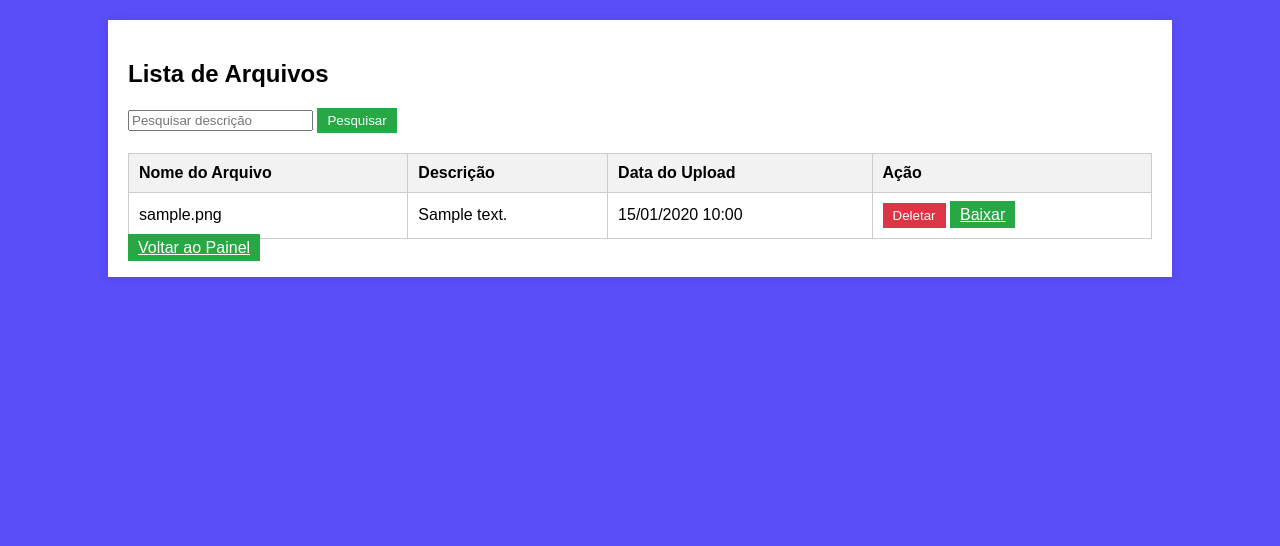
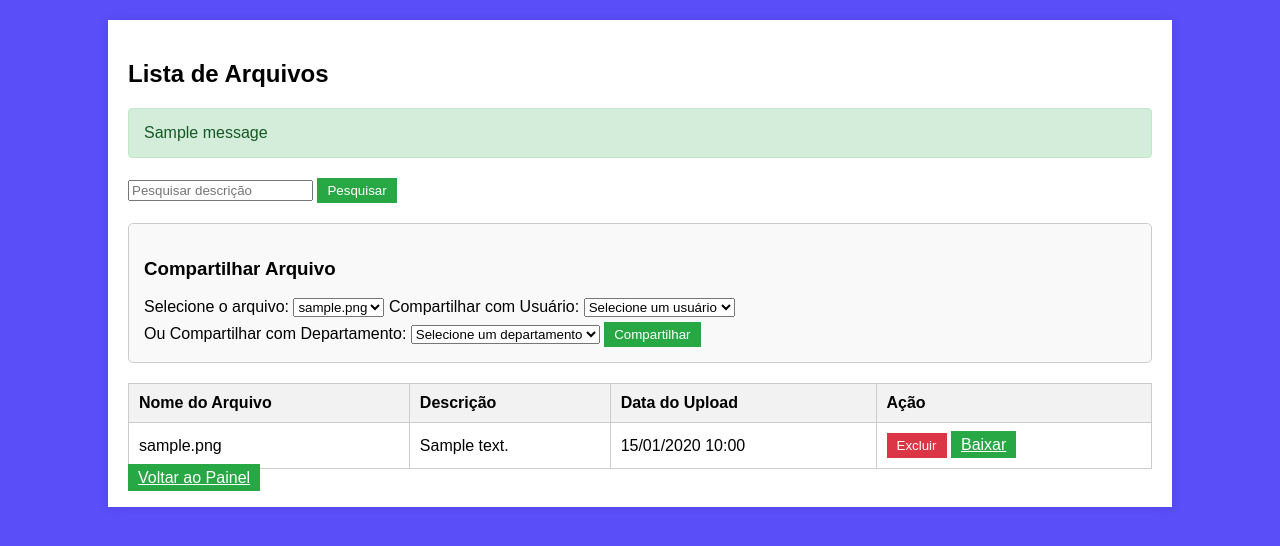
Before and after one commit to calebewerneckcouto/DropSlim, a Flask app: page /file_list in a window 1280 px wide. Shown: the part 178-724 px from the top of the page. Run offline with Flask 3, Linux system fonts and the light colour scheme; a user stored in the database is signed in; tables that the repository leaves empty hold one stand-in row (values such as "Sample post"); one stand-in notice (Sample message) is shown.

Commit message:
compartilhando arquivos

```diff
--- a/app.py
+++ b/app.py
@@ -1,4 +1,4 @@
-from flask import Flask, render_template, redirect, url_for, request, flash, session, send_file, jsonify
+from flask import Flask, render_template, redirect, url_for, request, flash, send_file, jsonify
 from flask_sqlalchemy import SQLAlchemy
 from flask_login import LoginManager, UserMixin, login_user, logout_user, login_required, current_user
 from werkzeug.security import generate_password_hash, check_password_hash
@@ -10,6 +10,7 @@ import random
 import string
 import io
 import re
+from sqlalchemy.exc import IntegrityError
 
 # Configurações
 app = Flask(__name__)
@@ -22,7 +23,7 @@ app.config['MAX_CONTENT_LENGTH'] = 16 * 1024 * 1024  # Limita a 16 MB
 app.config['MAIL_SERVER'] = 'smtp.gmail.com'
 app.config['MAIL_PORT'] = 587
 app.config['MAIL_USERNAME'] = os.environ.get('MAIL_USERNAME', 'calebewerneck@gmail.com')
-app.config['MAIL_PASSWORD'] = os.environ.get('MAIL_PASSWORD', 'yakg alds oqzf msnd')
+app.config['MAIL_PASSWORD'] = os.environ.get('MAIL_PASSWORD', 'bmuw gyau wjrx xfly')
 app.config['MAIL_USE_TLS'] = True
 app.config['MAIL_USE_SSL'] = False
 
@@ -37,10 +38,11 @@ class User(UserMixin, db.Model):
     __tablename__ = 'user'
     id = db.Column(db.Integer, primary_key=True)
     username = db.Column(db.String(100), unique=True, nullable=False)
-    password = db.Column(db.String(128), nullable=False)
+    password = db.Column(db.String(256), nullable=False)
     email = db.Column(db.String(120), unique=True, nullable=False)
     department_id = db.Column(db.Integer, db.ForeignKey('department.id'), nullable=False)
     files = db.relationship('File', backref='owner', lazy=True)
+    department = db.relationship('Department', backref='members', lazy=True)  # Renomeado para 'members'
 
 class Department(db.Model):
     __tablename__ = 'department'
@@ -52,10 +54,21 @@ class File(db.Model):
     __tablename__ = 'file'
     id = db.Column(db.Integer, primary_key=True)
     filename = db.Column(db.String(100), nullable=False)
+    upload_date = db.Column(db.DateTime, nullable=False, default=datetime.utcnow)
+    description = db.Column(db.String(200))
+    user_id = db.Column(db.Integer, db.ForeignKey('user.id'), nullable=False)
     data = db.Column(db.LargeBinary, nullable=False)
-    upload_date = db.Column(db.DateTime, default=datetime.utcnow)
-    user_id = db.Column(db.Integer, db.ForeignKey('user.id'), nullable=False)
-    description = db.Column(db.String(255), nullable=True)
+
+class FileShare(db.Model):
+    __tablename__ = 'file_share'
+    id = db.Column(db.Integer, primary_key=True)
+    file_id = db.Column(db.Integer, db.ForeignKey('file.id'), nullable=False)
+    user_id = db.Column(db.Integer, db.ForeignKey('user.id'), nullable=True)
+    department_id = db.Column(db.Integer, db.ForeignKey('department.id'), nullable=True)
+
+    file = db.relationship('File', backref='shared_with')
+    user = db.relationship('User', backref='shared_files')
+    department = db.relationship('Department', backref='shared_files')
 
 # Função para carregar usuário
 @login_manager.user_loader
@@ -87,10 +100,13 @@ def register():
         hashed_password = generate_password_hash(password, method='pbkdf2:sha256')
         new_user = User(username=username, email=email, password=hashed_password, department_id=department_id)
         db.session.add(new_user)
-        db.session.commit()
-
-        flash('Conta criada com sucesso! Você já pode fazer login.', 'success')
-        return redirect(url_for('login'))
+        try:
+            db.session.commit()
+            flash('Conta criada com sucesso! Você já pode fazer login.', 'success')
+            return redirect(url_for('login'))
+        except IntegrityError:
+            db.session.rollback()
+            flash('Erro ao criar conta. Tente novamente.', 'danger')
 
     return render_template('register.html', departments=departments)
 
@@ -102,25 +118,52 @@ def edit_department(id):
 
     if 'name' in data:
         department.name = data['name']
-        db.session.commit()
-        return jsonify({'message': 'Department updated successfully!'}), 200
+        try:
+            db.session.commit()
+            return jsonify({'message': 'Department updated successfully!'}), 200
+        except IntegrityError:
+            db.session.rollback()
+            return jsonify({'message': 'Error updating department.'}), 400
 
     return jsonify({'message': 'Invalid data!'}), 400
 
-@app.route('/delete_department/<int:id>', methods=['POST'])
+@app.route('/share_files', methods=['POST'])
 @login_required
-def delete_department(id):
-    department = Department.query.get_or_404(id)
-    db.session.delete(department)
-    db.session.commit()
-    flash('Departamento deletado com sucesso!', 'success')
-    return redirect(url_for('create_department'))  # Redirect to the main page after deletion
+def share_files():
+    file_id = request.form.get('file_id')
+    user_id = request.form.get('user_id')
+    department_id = request.form.get('department_id')
+
+    if not file_id:
+        flash("Você deve selecionar um arquivo para compartilhar.")
+        return redirect(url_for('file_list'))
+
+    file_to_share = File.query.get(file_id)
+    if not file_to_share:
+        flash("Arquivo não encontrado.", 'danger')
+        return redirect(url_for('file_list'))
+
+    existing_share = FileShare.query.filter_by(file_id=file_id, user_id=user_id, department_id=department_id).first()
+    if existing_share:
+        flash("Este arquivo já foi compartilhado com este usuário ou departamento.", 'warning')
+        return redirect(url_for('file_list'))
+
+    new_share = FileShare(file_id=file_id, user_id=user_id or None, department_id=department_id or None)
+    db.session.add(new_share)
+    try:
+        db.session.commit()
+        flash("Arquivo compartilhado com sucesso!")
+    except IntegrityError:
+        db.session.rollback()
+        flash("Erro ao compartilhar arquivo. Tente novamente.", 'danger')
+
+    return redirect(url_for('file_list'))
 
 @app.route('/create_department', methods=['GET', 'POST'])
 @login_required
 def create_department():
     if request.method == 'POST':
-        department_name = request.form['name'].upper()  # Transformar o nome em maiúsculas
+        department_name = request.form['name'].upper()
 
         if Department.query.filter_by(name=department_name).first():
             flash('Departamento já existe.', 'danger')
@@ -128,10 +171,13 @@ def create_department():
 
         new_department = Department(name=department_name)
         db.session.add(new_department)
-        db.session.commit()
-
-        flash('Departamento criado com sucesso!', 'success')
-        return redirect(url_for('dashboard'))
+        try:
+            db.session.commit()
+            flash('Departamento criado com sucesso!', 'success')
+            return redirect(url_for('dashboard'))
+        except IntegrityError:
+            db.session.rollback()
+            flash('Erro ao criar departamento. Tente novamente.', 'danger')
 
     departments = Department.query.all()
     return render_template('create_department.html', departments=departments)
@@ -159,29 +205,34 @@ def logout():
     flash('Você saiu da conta.', 'info')
     return redirect(url_for('login'))
 
-
-
-
-
 @app.route('/dashboard')
 @login_required
 def dashboard():
     user_name = current_user.username
-    user_department = current_user.department_obj.name
+    user_department = current_user.department.name  # Ajuste para acessar o nome do departamento
     files = File.query.filter_by(user_id=current_user.id).all()
+    file_shares = FileShare.query.filter((FileShare.user_id == current_user.id) | (FileShare.department_id == current_user.department_id)).all()
 
-    return render_template('dashboard.html', user_name=user_name, user_department=user_department, files=files)
+    return render_template('dashboard.html', user_name=user_name, user_department=user_department, files=files, file_shares=file_shares)
 
 @app.route('/file_list', methods=['GET'])
 @login_required
 def file_list():
     search_query = request.args.get('search', '')
+
+    user_files = File.query.filter_by(user_id=current_user.id)
+    shared_file_ids = FileShare.query.filter_by(user_id=current_user.id).with_entities(FileShare.file_id).all()
+    shared_files = File.query.filter(File.id.in_([file_id[0] for file_id in shared_file_ids]))
+
     if search_query:
-        files = File.query.filter(File.description.ilike(f'%{search_query}%')).all()
-    else:
-        files = File.query.filter_by(user_id=current_user.id).all()
+        user_files = user_files.filter(File.description.ilike(f'%{search_query}%'))
+        shared_files = shared_files.filter(File.description.ilike(f'%{search_query}%'))
 
-    return render_template('file_list.html', files=files)
+    all_files = user_files.union(shared_files).all()
+    all_users = User.query.all()
+    all_departments = Department.query.all()
+
+    return render_template('file_list.html', files=all_files, all_users=all_users, all_departments=all_departments)
 
 @app.route('/upload', methods=['GET', 'POST'])
 @login_required
@@ -200,10 +251,13 @@ def upload_file():
 
         new_file = File(filename=clean_filename, user_id=current_user.id, data=file_data, description=description)
         db.session.add(new_file)
-        db.session.commit()
-
-        flash('Arquivo enviado com sucesso!', 'success')
-        return redirect(url_for('dashboard'))
+        try:
+            db.session.commit()
+            flash('Arquivo enviado com sucesso!', 'success')
+            return redirect(url_for('dashboard'))
+        except IntegrityError:
+            db.session.rollback()
+            flash('Erro ao enviar arquivo. Tente novamente.', 'danger')
 
     return render_template('upload.html')
 
@@ -221,22 +275,61 @@ def uploaded_file(file_id):
         flash('Arquivo não encontrado.', 'danger')
         return redirect(url_for('file_list'))
 
-@app.route('/delete/<int:file_id>', methods=['POST'])
+@app.route('/delete_file/<int:file_share_id>', methods=['POST'])
 @login_required
-def delete_file(file_id):
-    file_to_delete = File.query.get(file_id)
+def delete_file(file_share_id):
+    file_share = FileShare.query.get(file_share_id)
 
-    if file_to_delete:
-        db.session.delete(file_to_delete)
+    if file_share:
+        if file_share.user_id == current_user.id or current_user.department_id in [1, 2]:
+            file_id = file_share.file_id
+            db.session.delete(file_share)
+
+            other_shares = FileShare.query.filter_by(file_id=file_id).count()
+
+            if other_shares == 0:
+                file_to_delete = File.query.get(file_id)
+                if file_to_delete:
+                    db.session.delete(file_to_delete)
+
+            try:
+                db.session.commit()
+                flash("Compartilhamento e arquivo excluídos com sucesso." if other_shares == 0 else "Compartilhamento excluído com sucesso.", 'success')
+            except IntegrityError:
+                db.session.rollback()
+                flash("Erro ao excluir o compartilhamento. Tente novamente.", 'danger')
+        else:
+            flash("Você não tem permissão para excluir este compartilhamento.", 'danger')
+    else:
+        file_to_delete = File.query.get(file_share_id)
+        if file_to_delete:
+            db.session.delete(file_to_delete)
+            try:
+                db.session.commit()
+                flash("Arquivo excluído com sucesso.", 'success')
+            except IntegrityError:
+                db.session.rollback()
+                flash("Erro ao excluir o arquivo. Tente novamente.", 'danger')
+        else:
+            flash("Arquivo não encontrado.", 'danger')
+
+    return redirect(url_for('dashboard'))
+
+@app.route('/delete_department/<int:id>', methods=['POST'])
+@login_required
+def delete_department(id):
+    department = Department.query.get_or_404(id)
+    db.session.delete(department)
+    try:
         db.session.commit()
-        flash('Arquivo deletado com sucesso!', 'success')
-    else:
-        flash('Arquivo não encontrado.', 'danger')
-
-    return redirect(url_for('file_list'))
+        flash('Departamento excluído com sucesso!', 'success')
+    except IntegrityError:
+        db.session.rollback()
+        flash('Erro ao excluir departamento. Tente novamente.', 'danger')
+    return redirect(url_for('create_department'))
 
 @app.route('/change_password', methods=['GET', 'POST'])
-@login_required  # Ensure only logged-in users can access this route
+@login_required
 def change_password():
     if request.method == 'POST':
         current_password = request.form['current_password']
@@ -259,15 +352,12 @@ def forgot_password():
         user = User.query.filter_by(email=email).first()
 
         if user:
-            # Generate a new password
             new_password = ''.join(random.choices(string.ascii_letters + string.digits, k=8))
             hashed_password = generate_password_hash(new_password, method='pbkdf2:sha256')
 
-            # Update user's password in the database
             user.password = hashed_password
             db.session.commit()
 
-            # Send email with new password
             msg = Message("Nova Senha", sender=app.config['MAIL_USERNAME'], recipients=[email])
             msg.body = f"Sua nova senha é: {new_password}\nPor favor, altere sua senha após fazer login."
             mail.send(msg)
@@ -279,8 +369,7 @@ def forgot_password():
 
     return render_template('forgot_password.html')
 
-
 if __name__ == '__main__':
     with app.app_context():
-        db.create_all()  # Cria todas as tabelas
+        db.create_all()
     app.run(debug=True)
--- a/templates/file_list.html
+++ b/templates/file_list.html
@@ -67,6 +67,29 @@
         .search {
             margin-bottom: 20px;
         }
+        .share-section {
+            margin: 20px 0;
+            padding: 15px;
+            border: 1px solid #ccc;
+            border-radius: 5px;
+            background: #f9f9f9;
+        }
+        /* Mensagens de Alerta */
+        .alert {
+            padding: 15px;
+            margin: 20px 0;
+            border-radius: 4px;
+        }
+        .alert-success {
+            background-color: #d4edda;
+            color: #155724;
+            border: 1px solid #c3e6cb;
+        }
+        .alert-danger {
+            background-color: #f8d7da;
+            color: #721c24;
+            border: 1px solid #f5c6cb;
+        }
     </style>
 </head>
 <body>
@@ -81,10 +104,51 @@
     </nav>
     <div class="container">
         <h2>Lista de Arquivos</h2>
+
+        {% with messages = get_flashed_messages(with_categories=true) %}
+            {% if messages %}
+                {% for category, message in messages %}
+                    <div class="alert alert-{{ category }}">{{ message }}</div>
+                {% endfor %}
+            {% endif %}
+        {% endwith %}
+
         <form class="search" action="{{ url_for('file_list') }}" method="get">
             <input type="text" name="search" placeholder="Pesquisar descrição" required>
             <button type="submit" class="btn">Pesquisar</button>
         </form>
+
+        <div class="share-section">
+            <h3>Compartilhar Arquivo</h3>
+            <form action="{{ url_for('share_files') }}" method="post" onsubmit="return validateShareForm();">
+                <label for="file">Selecione o arquivo:</label>
+                <select name="file_id" required>
+                    {% for file in files %}
+                        <option value="{{ file.id }}">{{ file.filename }}</option>
+                    {% endfor %}
+                </select>
+
+                <label for="user_id">Compartilhar com Usuário:</label>
+                <select name="user_id" id="user_id" required onchange="showUserDepartment(this);">
+                    <option value="">Selecione um usuário</option>
+                    {% for user in all_users %}
+                        <option value="{{ user.id }}" data-department="{{ user.department.name }}">{{ user.username }}</option>
+                    {% endfor %}
+                </select>
+                <div id="user-department-info" style="margin-top: 5px;"></div>
+
+                <label for="department_id">Ou Compartilhar com Departamento:</label>
+                <select name="department_id" id="department_id" required>
+                    <option value="">Selecione um departamento</option>
+                    {% for department in all_departments %}
+                        <option value="{{ department.id }}">{{ department.name }}</option>
+                    {% endfor %}
+                </select>
+
+                <button type="submit" class="btn">Compartilhar</button>
+            </form>
+        </div>
+
         <table>
             <tr>
                 <th>Nome do Arquivo</th>
@@ -98,15 +162,47 @@
                 <td>{{ file.description }}</td>
                 <td>{{ file.upload_date.strftime('%d/%m/%Y %H:%M') }}</td>
                 <td>
-                    <form action="{{ url_for('delete_file', file_id=file.id) }}" method="post" style="display:inline;">
-                        <button type="submit" class="btn btn-danger">Deletar</button>
-                    </form>
+                    {% if file.shared_with %}
+                        {% for user in file.shared_with %}
+                            {% if user.id == current_user.id or current_user.department_id in [1, 2] %}
+                                <form action="{{ url_for('delete_file', file_share_id=user.id) }}" method="POST" style="display:inline;">
+                                    <button type="submit" class="btn btn-danger">Excluir</button>
+                                </form>
+                            {% endif %}
+                        {% endfor %}
+                    {% endif %}
+
                     <a href="{{ url_for('uploaded_file', file_id=file.id) }}" class="btn">Baixar</a>
                 </td>
             </tr>
             {% endfor %}
         </table>
+
         <a href="{{ url_for('dashboard') }}" class="btn">Voltar ao Painel</a>
     </div>
+
+    <script>
+        function validateShareForm() {
+            const userSelect = document.getElementById('user_id');
+            const departmentSelect = document.getElementById('department_id');
+
+            if (!userSelect.value || !departmentSelect.value) {
+                alert('Por favor, selecione tanto um usuário quanto um departamento para compartilhar o arquivo.');
+                return false; // Impede o envio do formulário
+            }
+            return true; // Permite o envio do formulário
+        }
+
+        function showUserDepartment(select) {
+            const selectedOption = select.options[select.selectedIndex];
+            const departmentInfo = document.getElementById('user-department-info');
+
+            if (selectedOption.value) {
+                departmentInfo.innerText = `Departamento do usuário: ${selectedOption.dataset.department}`;
+            } else {
+                departmentInfo.innerText = '';
+            }
+        }
+    </script>
 </body>
 </html>
```
Also changed, not shown: templates/create_department.html (+12 -2 lines), templates/dashboard.html (+31 -7 lines), templates/upload.html (+14 -0 lines).
